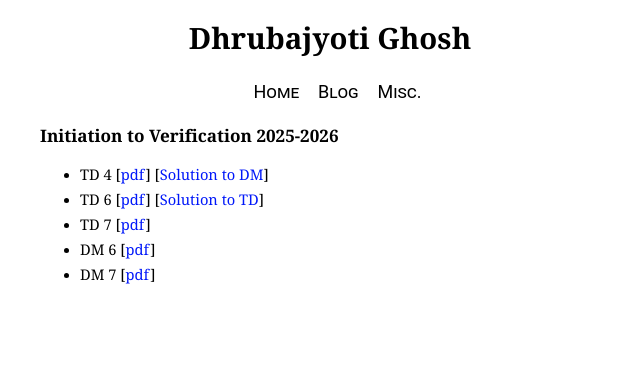
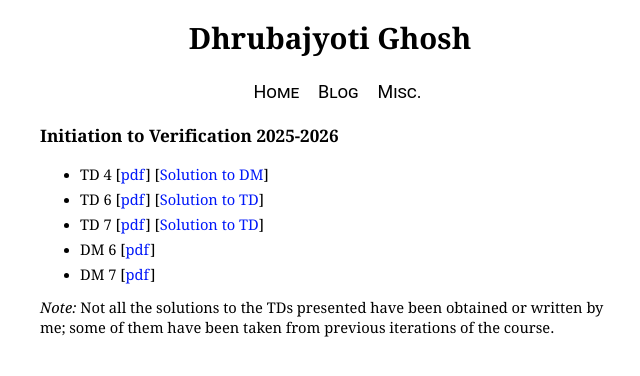
Before and after one commit to ghoshdhruba/ghoshdhruba.github.io, a Jekyll site: the page built from teaching/initVerif.html, in a window 1280 px wide. Shown: the top 376 px of the page, without its empty margins (310-950 px from the left). Built offline with Jekyll 4.4.1, drawn with Linux system fonts in a browser that asks for light colours.

Commit message:
Add solutions to TD7

```diff
--- a/teaching/initVerif.html
+++ b/teaching/initVerif.html
@@ -8,7 +8,11 @@ title: Dhrubajyoti Ghosh
 <ul>
     <li>TD 4 [<a href="initVerif/TD4_initVerif_2025.pdf">pdf</a>] [<a href="initVerif/DM4_sols_2025.pdf">Solution to DM</a>] </li>
     <li>TD 6 [<a href="initVerif/td06_BuchiEmptiness_StutterInvariance.pdf">pdf</a>] [<a href="initVerif/TD6_BuchiEmptiness_StutterInvaraince_corr.pdf">Solution to TD</a>] </li>
-    <li>TD 7 [<a href="initVerif/td07_PartialOrderReduction.pdf">pdf</a>] </li>
+    <li>TD 7 [<a href="initVerif/td07_PartialOrderReduction.pdf">pdf</a>] [<a href="initVerif/td07_PartialOrderReduction_corr.pdf">Solution to TD</a>] </li>
     <li>DM 6 [<a href="initVerif/hw6.pdf">pdf</a>] </li>
     <li>DM 7 [<a href="initVerif/hw07.pdf">pdf</a>] </li>
 </ul>
+
+<p>
+<i>Note:</i> Not all the solutions to the TDs presented have been obtained or written by me; some of them have been taken from previous iterations of the course.
+</p>
```
Also changed, not shown: 2 other files.
